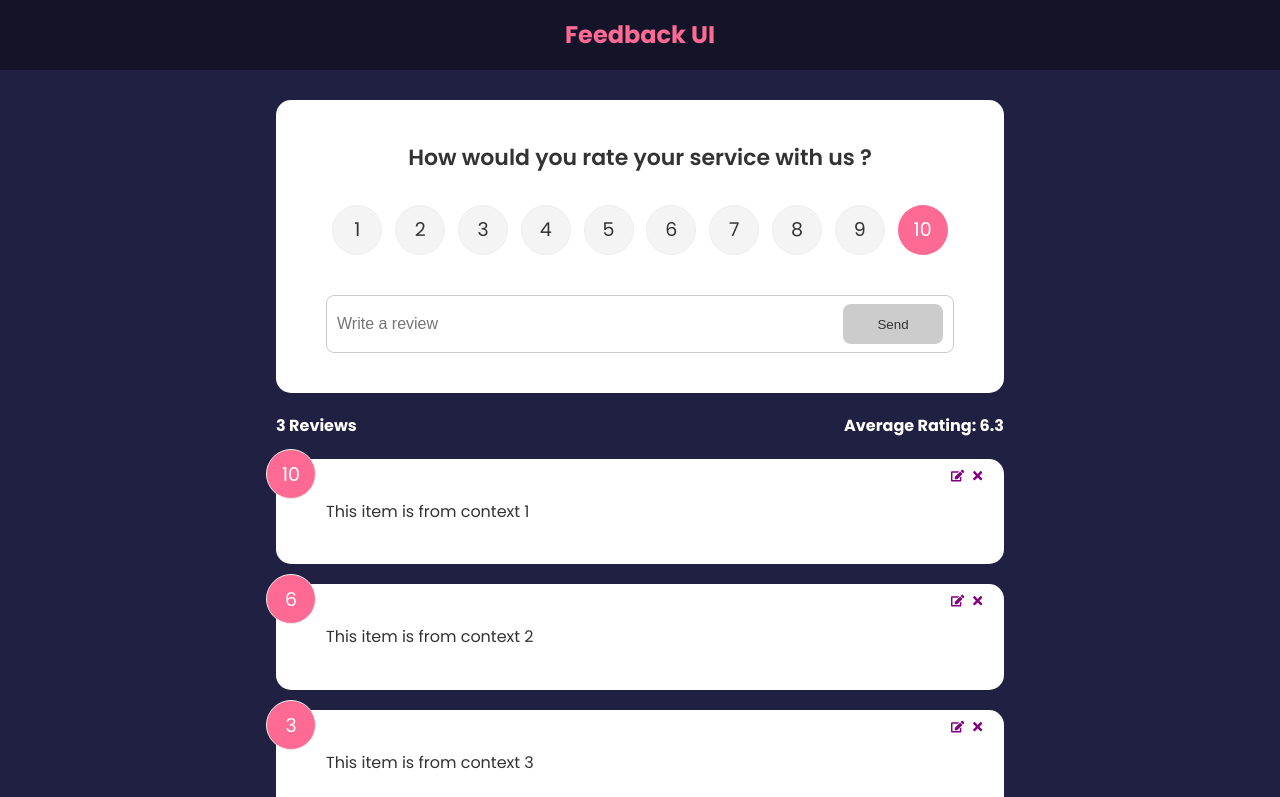
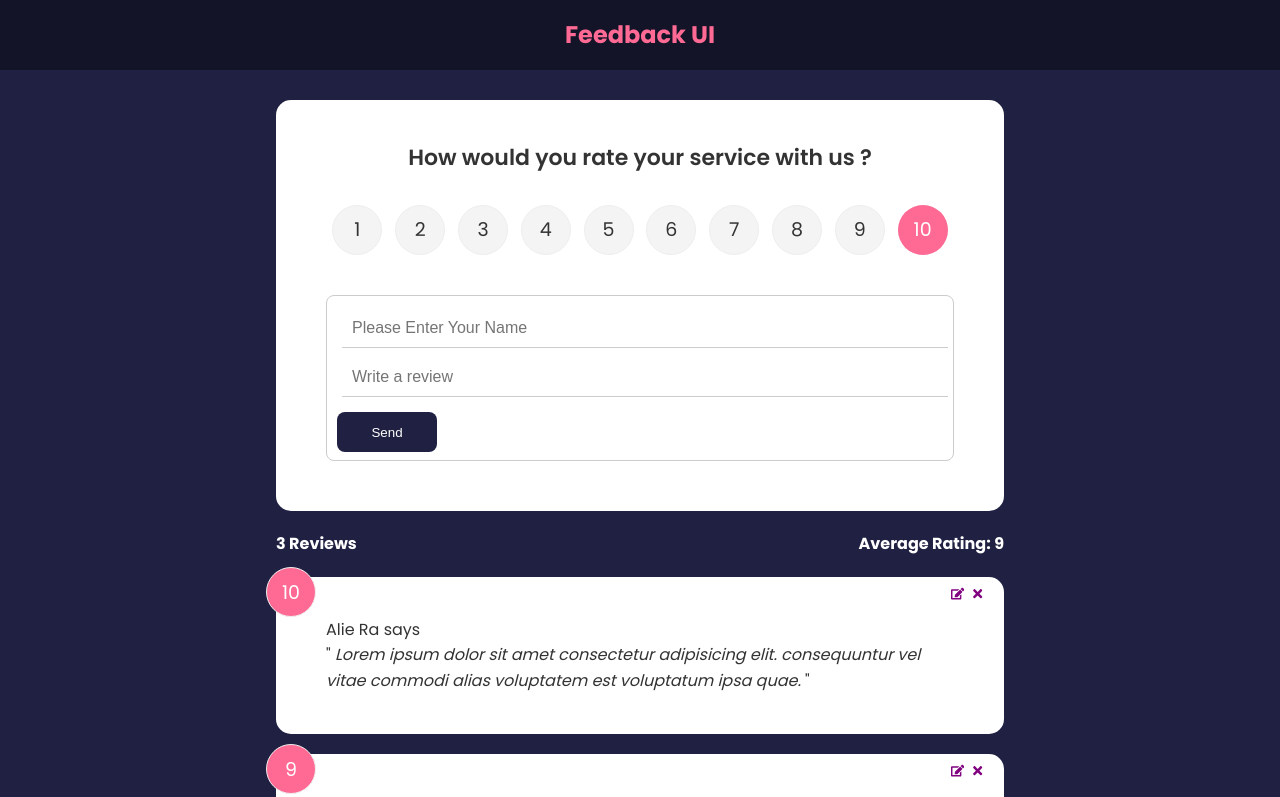
Before and after one commit to casualhuman/FeedbackApp, a React (Create React App) app: page / in a window 1280 px wide. Shown: the top 797 px of the page. Built offline with nearby package versions, Linux system fonts and the light colour scheme.

Commit message:
Name Field with Edit Functionality

```diff
--- a/src/components/FeedbackForm.jsx
+++ b/src/components/FeedbackForm.jsx
@@ -8,8 +8,10 @@ import FeedbackContext from "../context/FeedbackContext"
 function FeedbackForm() {
 
     const [text, setText] = useState('')
+    const [username, setUserName] = useState('')
+    const [usernameDisabled, setUserNameDisabled] = useState(false)
     const [rating, setRating] = useState(10)
-    const [btnDisabled, setBtnDisabled] = useState(true)
+    const [btnDisabled, setBtnDisabled] = useState(false)
     const [message, setMessage] = useState('')
 
     const{addFeedback, feedbackEdit, updateFeedback} = useContext(FeedbackContext)
@@ -21,7 +23,9 @@ function FeedbackForm() {
             console.log(feedbackEdit.edit)
             setBtnDisabled(false)
             setText(feedbackEdit.item.text)
+            setUserName(feedbackEdit.item.username)
             setRating(feedbackEdit.item.rating)
+            setUserNameDisabled(true)
         }
 
         // console.log(feedbackEdit.edit)
@@ -45,7 +49,12 @@ function FeedbackForm() {
 
         // console.log(e.target.value)
         setText(e.target.value)
-        // console.log(text)
+
+    }
+
+    const handleUserNameChange = (e) => {
+        setUserName(e.target.value)
+        // console.log(e.target.value)
     }
 
     const handleSubmit = (e) => {
@@ -54,6 +63,7 @@ function FeedbackForm() {
 
         if(text.trim().length > 10){
             const newFeedback = {
+                username,
                 text,
                 rating
             }
@@ -67,6 +77,7 @@ function FeedbackForm() {
 
 
             setText('')
+            setUserName('')
             // setRating(10)
             // console.log(text)
 
@@ -82,8 +93,23 @@ function FeedbackForm() {
 
             {/* TODO: Create rating select components */}
             <div className="input-group">
-                <input onChange={handleTextChange} type="text" placeholder="Write a review" value={text}/>
-                <Button type="submit" isDisabled={btnDisabled}>Send</Button>
+                <div className="input-group-item">
+                    <input onChange={handleUserNameChange} type="text"
+                        placeholder="Please Enter Your Name"
+                        value={username}
+                        required
+                        disabled={usernameDisabled} />
+                </div>
+
+                <div className="input-group-item">
+                    <input onChange={handleTextChange} type="text" placeholder="Write a review" value={text}/>
+                </div>
+
+                <div className="input-group-item form-button">
+                    <Button type="submit" isDisabled={btnDisabled}>Send</Button>
+                </div>
+
+
             </div>
 
             {message && <div className="message">{message}</div>}
--- a/src/components/FeedbackItem.jsx
+++ b/src/components/FeedbackItem.jsx
@@ -20,7 +20,9 @@ function FeedbackItem({item}) {
         <button
           onClick={() => editFeedback(item)}
           className="edit"><FaEdit color='purple'/></button>
-        <div className="text-display">{item.text}</div>
+
+        <div>{item.username} says</div>
+        <div className="text-display">" <i>{item.text}</i> "</div>
     </Card>
 
   )
--- a/src/context/FeedbackContext.js
+++ b/src/context/FeedbackContext.js
@@ -1,28 +1,13 @@
 import {createContext, useState} from 'react'
 import {v4 as uuidv4} from 'uuid'
+import FeedbackData from '../data/FeedbackData'
 
 const FeedbackContext = createContext()
 
 export const FeedbackProvider = ({children}) => {
 
     const [feedback, setFeedback] = useState([
-        {
-            id: 1,
-            text: 'This item is from context 1',
-            rating: 10
-        },
-
-        {
-            id: 2,
-            text: 'This item is from context 2',
-            rating: 6
-        },
-
-        {
-            id: 3,
-            text: 'This item is from context 3',
-            rating: 3
-        }
+        ...FeedbackData
     ])
 
     const [feedbackEdit, setFeedbackEdit] = useState({
--- a/src/data/FeedbackData.jsx
+++ b/src/data/FeedbackData.jsx
@@ -2,18 +2,21 @@ const FeedbackData = [
     {
     id: 1,
     rating: 10,
+    username: 'Alie Ra',
     text: 'Lorem ipsum dolor sit amet consectetur adipisicing elit. consequuntur vel vitae commodi alias voluptatem est voluptatum ipsa quae.',
     },
 
     {
     id: 2,
     rating: 9,
+    username: 'Lu Zhi',
     text: 'Lorem ipsum dolor sit amet consectetur adipisicing elit. consequuntur vel vitae commodi alias voluptatem est voluptatum ipsa quae.',
     },
 
     {
     id: 3,
     rating: 8,
+    username: 'Ri Han',
     text: 'Lorem ipsum dolor sit amet consectetur adipisicing elit. consequuntur vel vitae commodi alias voluptatem est voluptatum ipsa quae.',
     },
 ]
--- a/src/index.css
+++ b/src/index.css
@@ -6,10 +6,16 @@
   padding: 0;
 }
 
+:root{
+  --dark-display: #202142;
+  --light-display: #fff;
+  --grey-display: #ccc;
+}
+
 body {
   font-family: 'Poppins', sans-serif;
-  background-color: #202142;
-  color: #fff;
+  background-color: var(--dark-display);
+  color: var(--light-display);
   line-height: 1.6;
 }
 
@@ -102,15 +108,24 @@ header {
 
 .input-group {
   display: flex;
-  flex-direction: row;
+  flex-direction: column;
   border: 1px solid #ccc;
   padding: 8px 10px;
+  margin-bottom: 10px;
   border-radius: 8px;
+}
+
+.input-group .btn{
+  margin-top: 10px;
 }
 
 input {
   flex-grow: 2;
+  width: 100%;
+  padding: 10px;
+  margin: 5px;
   border: none;
+  border-bottom: 1px solid var(--grey-display);
   font-size: 16px;
 }
 
```
